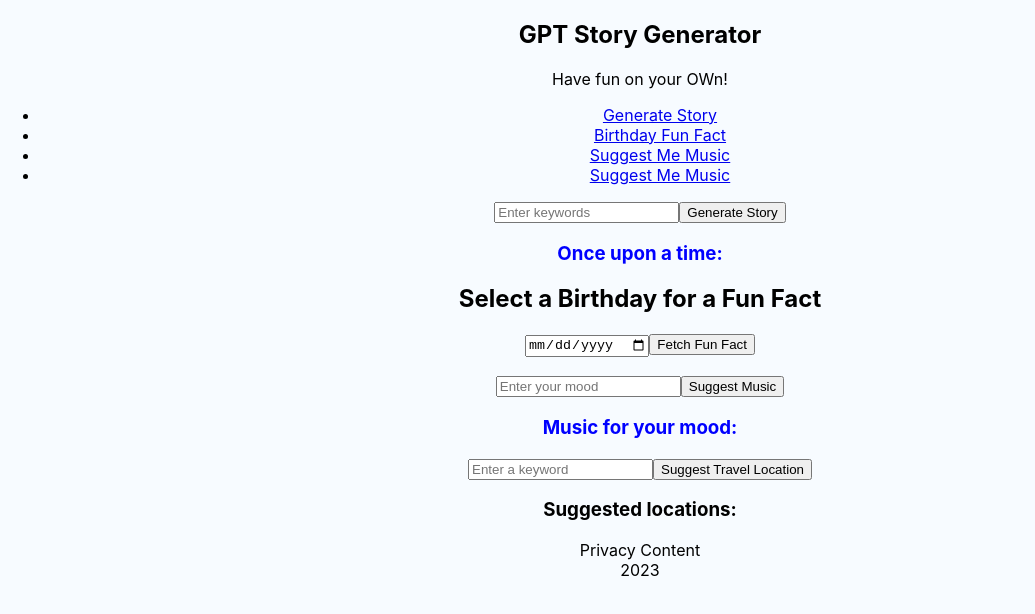
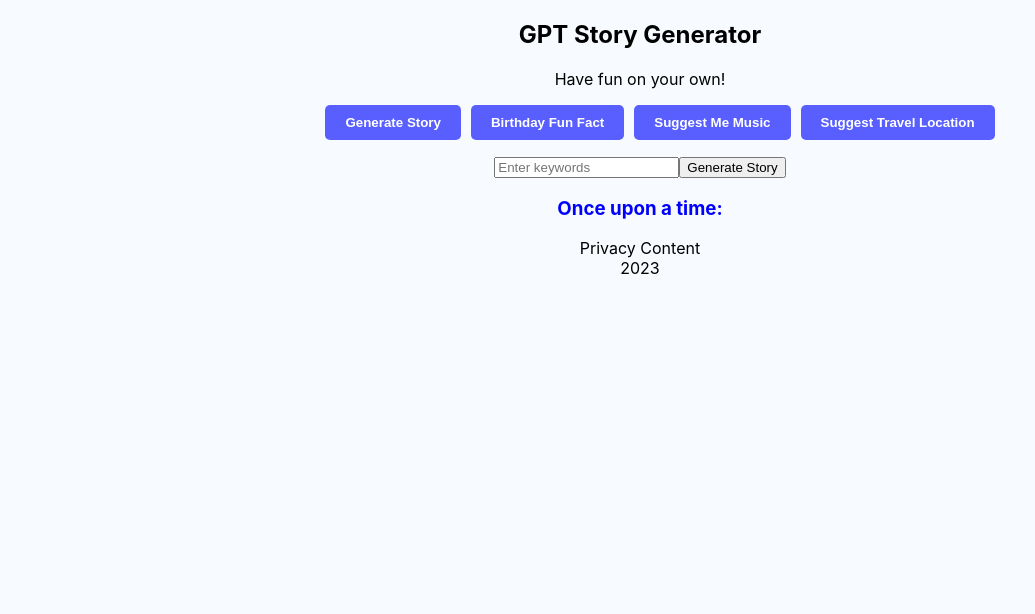
Before and after one commit to Eiad/gpt-story, a React (Create React App) app: page / in a window 1280 px wide. Shown: the top 614 px of the page, without its empty margins (0-1035 px from the left). Built offline with nearby package versions, Linux system fonts and the light colour scheme.

Commit message:
Initial commit - Ash

```diff
--- a/src/App.js
+++ b/src/App.js
@@ -1,12 +1,12 @@
-// Import necessary components and styles
-import React from "react";
+import React, { useState } from "react";
 import "./styles/main-styles.css";
 import Header from "./components/header/header";
 import Body from "./components/body/body";
 import Footer from "./components/footer/footer";
 
-// Define function to handle generated stories
 function App() {
+  const [selectedTab, setSelectedTab] = useState("GenerateStory");
+
   const onStoryGenerated = (story) => {
     console.log("A new story was generated:", story);
   };
@@ -15,13 +15,17 @@ function App() {
     console.log("A new travel was generated:", locationSuggestions);
   };
 
-  // Render components and pass props
   return (
     <section className="App">
-      <Header title="GPT Story Generator" desc="Have fun on your OWn!" />
+      <Header
+        title="GPT Story Generator"
+        desc="Have fun on your own!"
+        onChangeTab={(tabName) => setSelectedTab(tabName)}
+      />
       <Body
         onStoryGenerated={onStoryGenerated}
         onlocationSuggestions={onlocationSuggestions}
+        selectedTab={selectedTab}
       />
       <Footer />
     </section>
--- a/src/components/body/body.js
+++ b/src/components/body/body.js
@@ -7,12 +7,16 @@ import SuggestTravelLocation from "./SuggestTravelLocation/suggestTravelLocation
 function Body(props) {
   return (
     <div className="body">
-      <GenerateStory onStoryGenerated={props.onStoryGenerated} />
-      <BirthdayFunFact />
-      <SuggestMeMusicGpt />
-      <SuggestTravelLocation
-        onlocationSuggestions={props.onlocationSuggestions}
-      />
+      {props.selectedTab === "GenerateStory" && (
+        <GenerateStory onStoryGenerated={props.onStoryGenerated} />
+      )}
+      {props.selectedTab === "BirthdayFunFact" && <BirthdayFunFact />}
+      {props.selectedTab === "SuggestMeMusicGpt" && <SuggestMeMusicGpt />}
+      {props.selectedTab === "SuggestTravelLocation" && (
+        <SuggestTravelLocation
+          onlocationSuggestions={props.onlocationSuggestions}
+        />
+      )}
     </div>
   );
 }
--- a/src/components/header/header.js
+++ b/src/components/header/header.js
@@ -9,16 +9,24 @@ function Header(props) {
       <div className="nav-container">
         <ul className="nav-items">
           <li>
-            <a href="#">Generate Story</a>
+            <button onClick={() => props.onChangeTab("GenerateStory")}>
+              Generate Story
+            </button>
           </li>
           <li>
-            <a href="#">Birthday Fun Fact</a>
+            <button onClick={() => props.onChangeTab("BirthdayFunFact")}>
+              Birthday Fun Fact
+            </button>
           </li>
           <li>
-            <a href="#">Suggest Me Music</a>
+            <button onClick={() => props.onChangeTab("SuggestMeMusicGpt")}>
+              Suggest Me Music
+            </button>
           </li>
           <li>
-            <a href="#">Suggest Me Music</a>
+            <button onClick={() => props.onChangeTab("SuggestTravelLocation")}>
+              Suggest Travel Location
+            </button>
           </li>
         </ul>
       </div>
--- a/src/styles/main-styles.css
+++ b/src/styles/main-styles.css
@@ -7,3 +7,28 @@ body {
 .title {
   color: blue;
 }
+
+ul.nav-items {
+  display: flex;
+  align-items: center;
+  justify-content: center;
+  gap: 10px;
+  list-style: none;
+}
+
+ul.nav-items button {
+  transition: ease-in-out;
+  cursor: pointer;
+  border: none;
+  padding: 10px 20px;
+  background: #595fff;
+  color: #ffffff;
+  border-radius: 5px;
+  font-weight: bold;
+}
+
+ul.nav-items button:hover,
+ul.nav-items button:active {
+  background: #454ac8;
+  color: #ffffff;
+}
```
